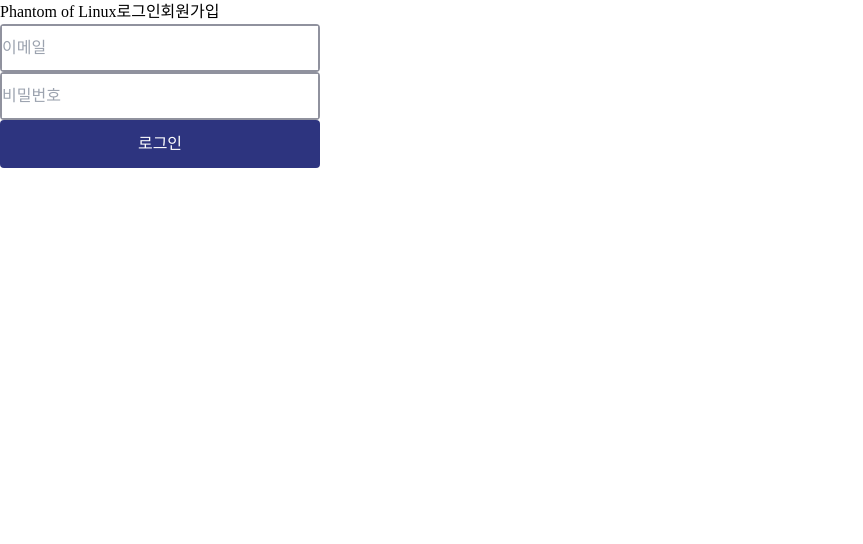
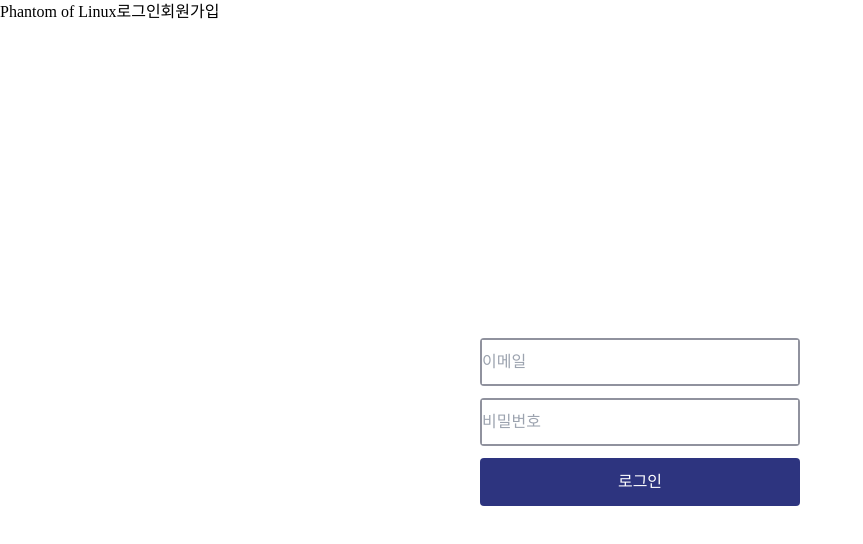
Before and after one commit to PhantomOfLINUX/POL_Front, a Next.js app: page /login in a window 1280 px wide. Shown: the top 544 px of the page, without its empty margins (0-863 px from the left). Built offline with nearby package versions, Linux system fonts and the light colour scheme; no server answers; a web font is replaced by a local one.

Commit message:
feat: loginSignUp tailwind 적용

```diff
--- a/src/app/globals.css
+++ b/src/app/globals.css
@@ -2,31 +2,31 @@
 @tailwind components;
 @tailwind utilities;
 
-body{
+body {
   font-family: S-CoreDream-3Light;
 }
 @font-face {
-    font-family: 'S-CoreDream-3Light';
-    src: url('https://cdn.jsdelivr.net/gh/projectnoonnu/noonfonts_six@1.2/S-CoreDream-3Light.woff') format('woff');
+  font-family: "S-CoreDream-3Light";
+  src: url("https://cdn.jsdelivr.net/gh/projectnoonnu/noonfonts_six@1.2/S-CoreDream-3Light.woff")
+    format("woff");
   font-weight: normal;
   font-style: normal;
 }
 
 @layer components {
   .loginSignUp {
-      @apply ;
+    @apply min-h-min-height w-screen flex flex-col justify-center items-center;
   }
   .loginSignUpBtn {
-      @apply w-80 h-12 bg-thema-color text-white rounded;
+    @apply w-80 h-12 bg-thema-color text-white rounded mb-1;
   }
   .loginSignUpInputContainer {
-        @apply flex w-80 h-12 bg-white rounded border-solid border-2 border-inputBorder-color;
+    @apply flex w-80 h-12 bg-white rounded border-solid border-2 border-inputBorder-color mb-3;
   }
-    .loginSignUpInput{
-        @apply w-full
+  .loginSignUpInput {
+    @apply w-full;
   }
 }
-
 
 /*
 border: 1px solid #90929E;
--- a/src/app/login/page.tsx
+++ b/src/app/login/page.tsx
@@ -1,5 +1,5 @@
 import React from "react";
-import LoginModal from "@/components/login/LoginModal";
+import LoginForm from "@/components/login/LoginForm";
 
 
 
@@ -7,7 +7,7 @@ const Problem = () => {
 
     return (
         <div>
-            <LoginModal/>
+            <LoginForm/>
         </div>
     )
 }
--- a/src/app/signup/page.tsx
+++ b/src/app/signup/page.tsx
@@ -1,13 +1,13 @@
 import React from "react";
 
-import SignUp from "@/components/signup/SignUp";
+import SignUpForm from "@/components/signup/SignUpForm";
 
 
 const Signup = () => {
 
     return (
         <div>
-            <SignUp/>
+            <SignUpForm/>
         </div>
     )
 }
--- a/src/components/login/LoginForm.tsx
+++ b/src/components/login/LoginForm.tsx
@@ -8,11 +8,13 @@ const LoginForm = () => {
     const [id,setId] = useState<string>("")
     const [password,setPassword] = useState<string>("")
     return (
+        <main className="loginSignUp">
         <form onSubmit={e=>signInLocally(e,id,password)}>
             <LoginInput type="text" placeholder="이메일" onChange={setId}/>
             <LoginInput type="password" placeholder="비밀번호"  onChange={setPassword}/>
             <button className="loginSignUpBtn">로그인</button>
         </form>
+        </main>
     )
 }
 
--- a/src/components/login/LoginModal.tsx
+++ /dev/null
@@ -1,12 +0,0 @@
-import LoginForm from "./LoginForm";
-
-
-
-const LoginModal = () => {
-    return(
-        <div>
-            <LoginForm/>
-        </div>
-    )
-}
-export default LoginModal;
--- a/src/components/signup/SignUp.tsx
+++ b/src/components/signup/SignUpForm.tsx
@@ -8,7 +8,7 @@ import GoogleOauth from "../oauth/GoogleOauthButton"
 import { SendAuthentication, CheckAuthentication, checkEmail, CheckName, CheckPassword, CheckPasswordCheck, submitSignUp} from "@/utils/signUpUtils/SignUpUtil"
 
 
-const SignUp = () => {
+const SignUpForm = () => {
     const [email,setEmail] = useState<string>("")
     const [emailCertification,setEmailCertification] = useState<string>("")
     const [name,setName] = useState<string>("");
@@ -16,7 +16,7 @@ const SignUp = () => {
     const [passwordCheck,setPasswordCheck] = useState<string>("");
 
     return (
-        <main>
+        <main className="loginSignUp">
             <SignUpInput label="이메일" placeholder="name@mail.com" type="email" onChange={setEmail} isVaild={checkEmail(email)} errorMsg="이메일 형식이 아닙니다."/>
             <button className="loginSignUpBtn" onClick={(e)=>SendAuthentication(e,email)}>인증번호 발송</button>
 
@@ -33,4 +33,4 @@ const SignUp = () => {
     )
 }
 
-export default SignUp;
+export default SignUpForm;
--- a/tailwind.config.js
+++ b/tailwind.config.js
@@ -4,7 +4,6 @@ module.exports = {
     "./app/**/*.{js,ts,jsx,tsx,mdx}",
     "./pages/**/*.{js,ts,jsx,tsx,mdx}",
     "./components/**/*.{js,ts,jsx,tsx,mdx}",
-
     "./src/**/*.{js,ts,jsx,tsx,mdx}",
   ],
   theme: {
@@ -13,6 +12,9 @@ module.exports = {
         "thema-color": "#2D347F",
         "inputBorder-color": "#90929E",
       },
+      minHeight: {
+        "min-height": "800px",
+      },
     },
   },
   plugins: [],
```
Lines whose indentation alone changed are shown as unchanged.
